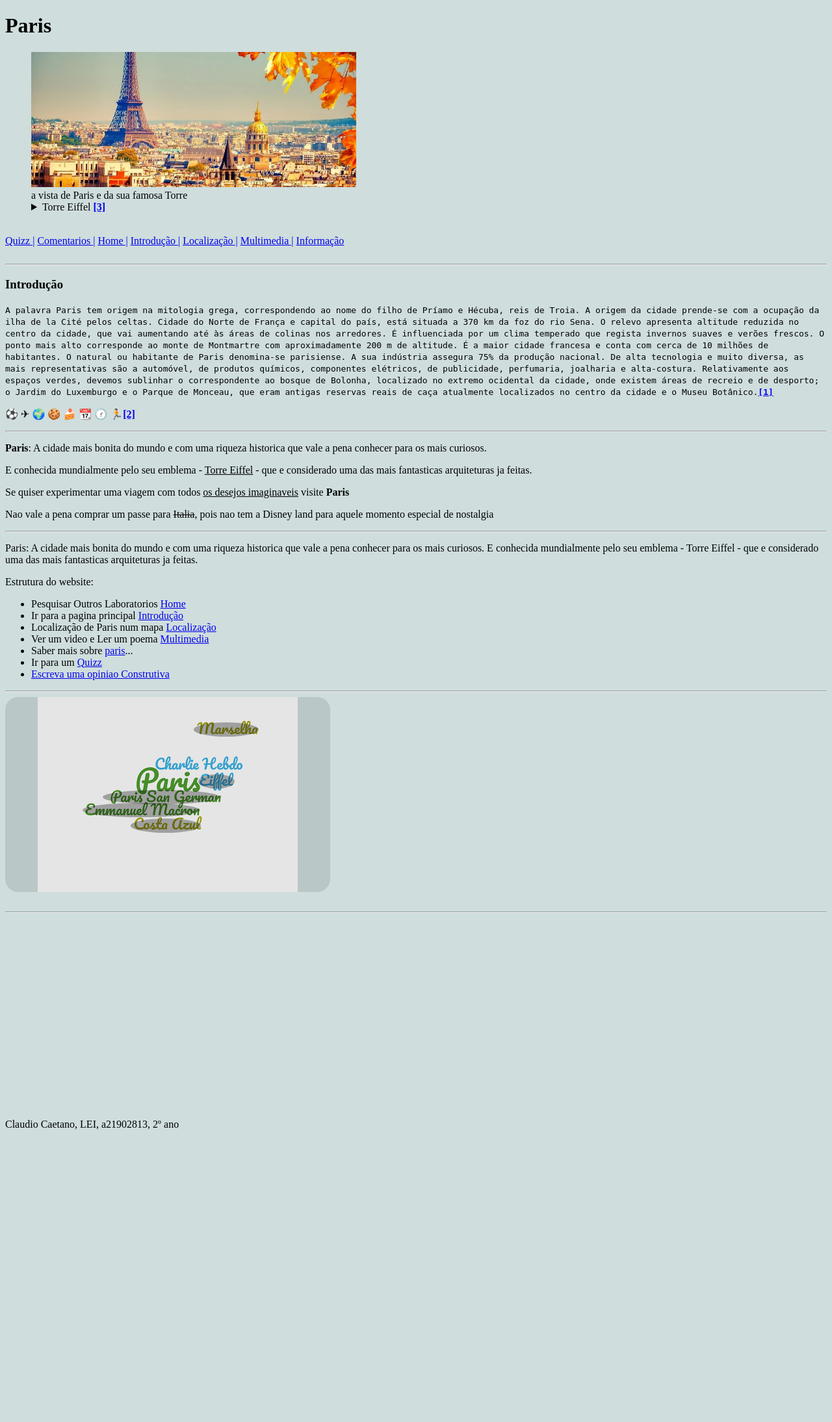
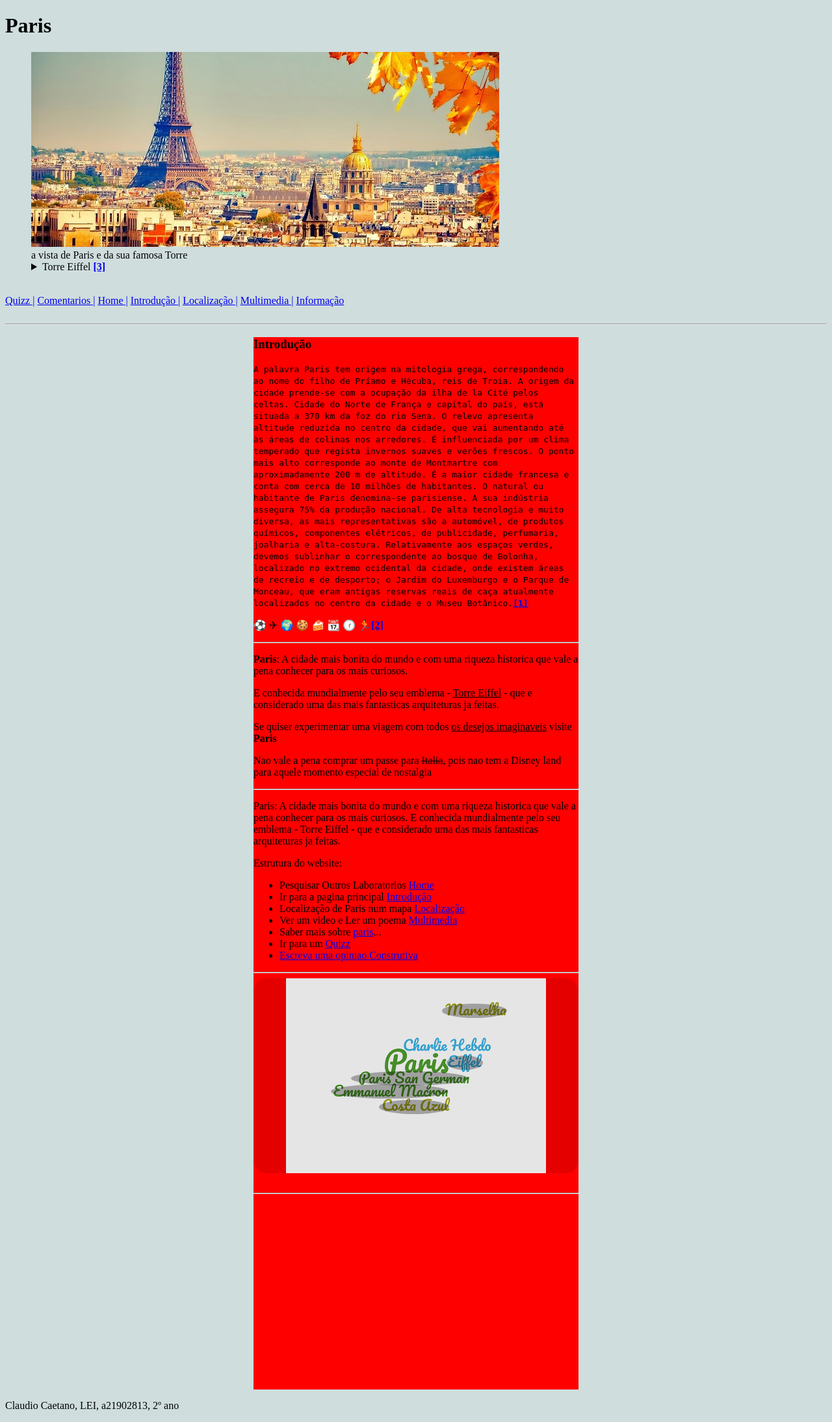
Before and after one commit to claudio-21902813/pw-lab, a PHP site: page /lab4/index.html in a window 1280 px wide. Shown: the whole page at 65% size. Before the commit the page ends 1739 px from the top, so only its background shows below. Run offline with PHP 8.4, Linux system fonts and the light colour scheme.

Commit message:
lab 4 desenvolvimento

```diff
--- a/lab4/estilos.css
+++ b/lab4/estilos.css
@@ -1,4 +1,4 @@
-main > h1, img {
+body main {
     background-color: red;
     margin: auto;
     width: 500px;
```
